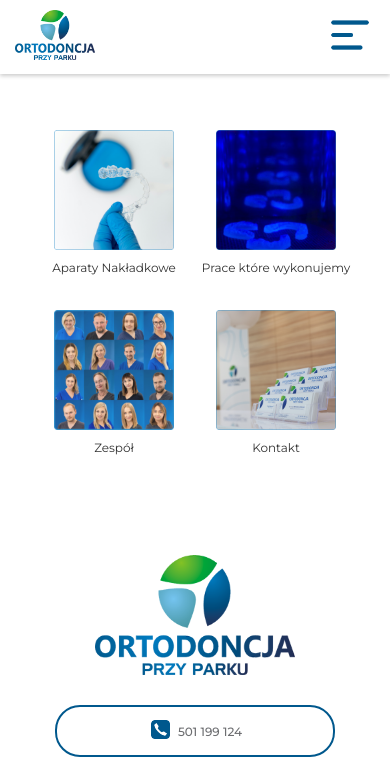
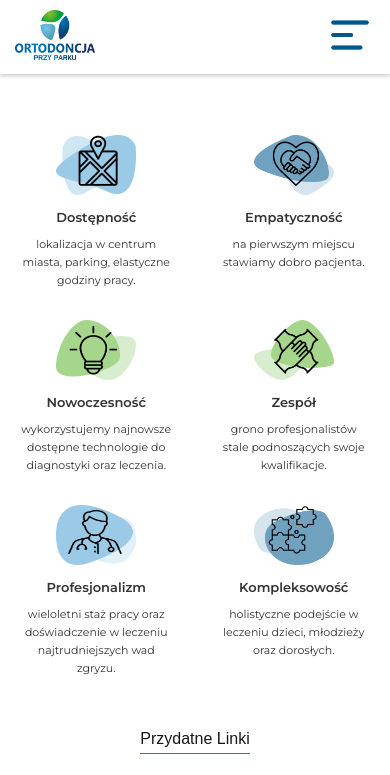
Before and after one commit to MichalKolban/ortoPrzyParku, a Next.js app: page / in a window 390 px wide. Shown: the top 775 px of the page. Built offline with nearby package versions, Linux system fonts and the light colour scheme.

Commit message:
ortoPrzyParku ver 0.0.905

```diff
--- a/src/app/components/PhotosLinkRow/PhotosLinkRow.jsx
+++ b/src/app/components/PhotosLinkRow/PhotosLinkRow.jsx
@@ -1,31 +1,38 @@
-import styles from './PhotosLinkRow.module.css';
+import styles from "./PhotosLinkRow.module.css";
 
-import aparatNakladkowyImg from '../../../../public/photos/aparatNakladkowy.png';
-import praceKtoreWykonujemyImg from '../../../../public/photos/praceKtoreWykonujemy.png';
-import zespolImg from '../../../../public/photos/zespol.png';
-import kontaktImg from '../../../../public/photos/kontakt.png';
+import aparatNakladkowyImg from "../../../../public/photos/aparatNakladkowy.png";
+import praceKtoreWykonujemyImg from "../../../../public/photos/praceKtoreWykonujemy.png";
+import zespolImg from "../../../../public/photos/zespol.png";
+import kontaktImg from "../../../../public/photos/kontakt.png";
 
-import { PhotoLink } from '../PhotoLink/PhotoLink';
+import { PhotoLink } from "../PhotoLink/PhotoLink";
 
 export const PhotosLinkRow = () => {
   return (
+    <>
+      <div className={styles.titlePhotoLinkRow}>Przydatne Linki</div>
       <div className={styles.wrapper}>
         <PhotoLink
-        href={'/ortodoncja'}
+          href={"/ortodoncja"}
           mainPhoto={aparatNakladkowyImg}
-        altName={'abc'}
+          altName={"abc"}
         >
           Aparaty Nakładkowe
         </PhotoLink>
-      <PhotoLink href={'/'} mainPhoto={praceKtoreWykonujemyImg} altName={'abc'}>
+        <PhotoLink
+          href={"/"}
+          mainPhoto={praceKtoreWykonujemyImg}
+          altName={"abc"}
+        >
           <div>Prace które wykonujemy</div>
         </PhotoLink>
-      <PhotoLink href={'/'} mainPhoto={zespolImg} altName={'abc'}>
+        <PhotoLink href={"/"} mainPhoto={zespolImg} altName={"abc"}>
           Zespół
         </PhotoLink>
-      <PhotoLink href={'/'} mainPhoto={kontaktImg} altName={'abc'}>
+        <PhotoLink href={"/"} mainPhoto={kontaktImg} altName={"abc"}>
           Kontakt
         </PhotoLink>
       </div>
+    </>
   );
 };
--- a/src/app/components/PhotosLinkRow/PhotosLinkRow.module.css
+++ b/src/app/components/PhotosLinkRow/PhotosLinkRow.module.css
@@ -39,6 +39,7 @@
 
   @media screen and (max-width: 600px) and (orientation: portrait) {
     flex-wrap: wrap;
+    display: flex;
     justify-content: space-around;
     align-self: center;
     gap: 5px 10px;
@@ -58,3 +59,16 @@
     gap: 25px;
   }
 }
+
+.titlePhotoLinkRow {
+  @media screen and (max-width: 600px) and (orientation: portrait) {
+    border-bottom: 1px solid var(--basicBlue);
+    margin: 0 auto;
+    width: fit-content;
+    margin-bottom: 35px;
+    padding-bottom: 5px;
+  }
+  @media screen and (min-width: 901px) and (max-width: 1600px) and (orientation: landscape) {
+    display: none;
+  }
+}
--- a/src/app/page.jsx
+++ b/src/app/page.jsx
@@ -106,8 +106,8 @@
           </div>
         </div>
       </div>
-      <OrtoBanner />
-      <OfficeSixIcons /> */}
+      <OrtoBanner /> */}
+      <OfficeSixIcons />
       <PhotosLinkRow />
     </>
   );
```
Lines whose indentation alone changed are shown as unchanged.
